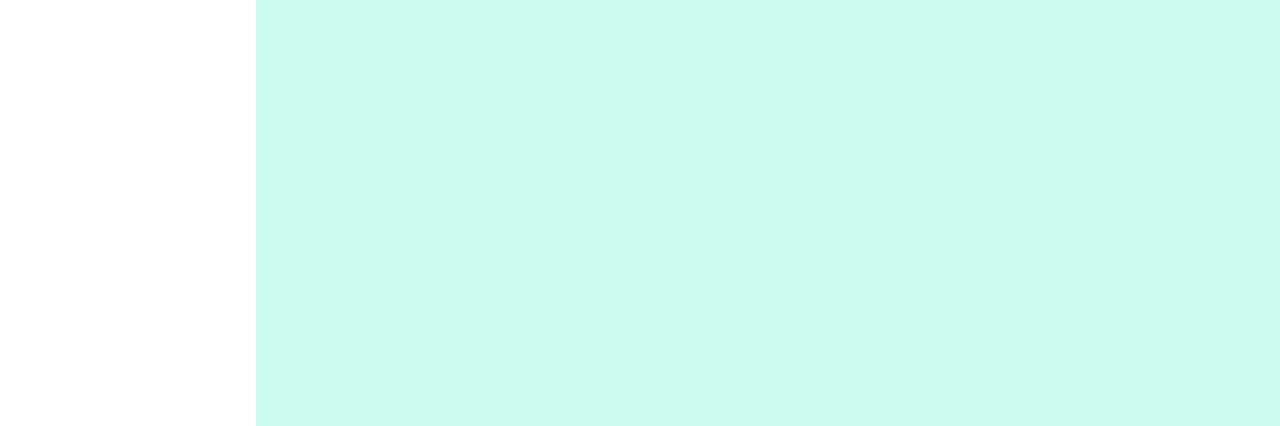
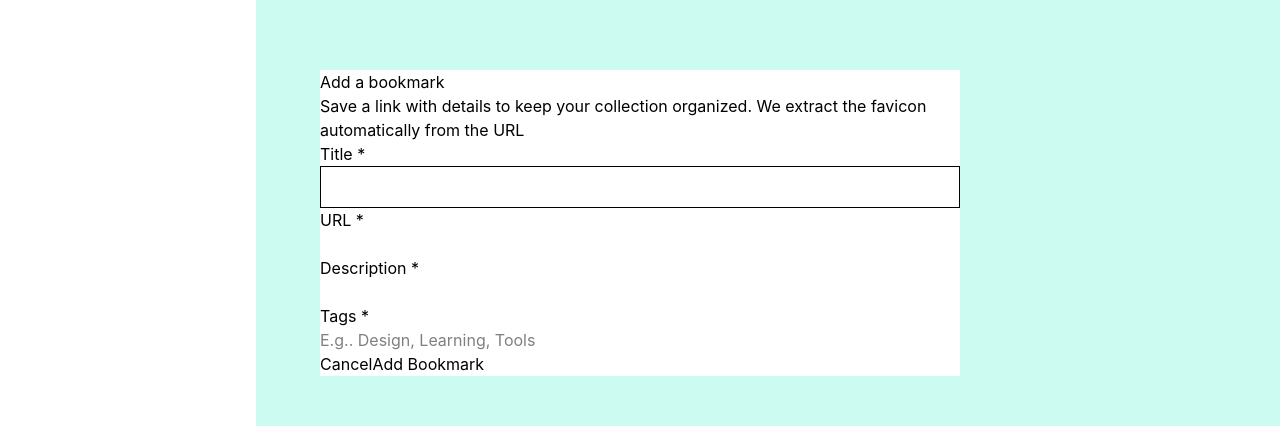
Before and after one commit to conormcfarlane/bookmark-manager, a React (Vite) app: page / in a window 1280 px wide. Both pictures are taken after typing "Sample" into the empty fields and a click on the button "Add Bookmark". Shown: the part 177-603 px from the top of the page. Built offline with nearby package versions, Linux system fonts and the light colour scheme; no server answers; the database is empty.

Commit message:
styling started on add bookmark modal

```diff
--- a/src/App.tsx
+++ b/src/App.tsx
@@ -83,8 +83,8 @@ function App() {
     setIsAddOpen(false);
   }
   return (
-    <div className="mx-auto bg-teal-100 min-h-screen pb-20">
-      <div className="grid lg:grid-cols-[20%_80%]">
+    <div className=" mx-auto bg-teal-100 min-h-screen pb-20">
+      <div className=" grid lg:grid-cols-[20%_80%]">
         <div className="">
           <SideBar
             bookmarks={bookmarks}
@@ -108,6 +108,7 @@ function App() {
             onDelete={handleDelete}
           />
         </div>
+        <div className="absolute bg-white top-1/2 left-1/2 -translate-x-1/2 -translate-y-1/2">
           {isAddOpen && (
             <BookmarkForm onSubmit={handleAddBookmark}
               isLoading={isSaving}
@@ -115,6 +116,8 @@ function App() {
               onCancel={() => setIsAddOpen(false)} />
           )}
         </div>
+
+      </div>
     </div>
   );
 }
--- a/src/assets/components/BookmarkForm.tsx
+++ b/src/assets/components/BookmarkForm.tsx
@@ -24,10 +24,10 @@ export default function BookmarkForm({ onSubmit, isLoading, error, onCancel }: B
             <div>
                 <form onSubmit={handleSubmit}>
                     <div>
-                        <div><label htmlFor="">Title *</label><input type="text" value={title} onChange={(e) => setTitle(e.target.value)} /></div>
-                        <div><label htmlFor="">URL *</label><input type="text" value={url} onChange={(e) => setUrl(e.target.value)} /></div>
-                        <div><label htmlFor="">Description *</label><input type="text" value={description} onChange={(e) => setDescription(e.target.value)} /></div>
-                        <div><label htmlFor="">Tags *</label><input type="text" placeholder="E.g.. Design, Learning, Tools" value={tags} onChange={(e) => setTags(e.target.value)} /></div>
+                        <div className="flex flex-col"><label htmlFor="">Title *</label><input type="text" value={title} onChange={(e) => setTitle(e.target.value)} className="p-2 border" /></div>
+                        <div className="flex flex-col" ><label htmlFor="">URL *</label><input type="text" value={url} onChange={(e) => setUrl(e.target.value)} /></div>
+                        <div className="flex flex-col" ><label htmlFor="">Description *</label><input type="text" value={description} onChange={(e) => setDescription(e.target.value)} /></div>
+                        <div className="flex flex-col" ><label htmlFor="">Tags *</label><input type="text" placeholder="E.g.. Design, Learning, Tools" value={tags} onChange={(e) => setTags(e.target.value)} /></div>
                     </div>
                     <div>
                         <button type="button" onClick={onCancel}>Cancel</button>
```
Lines whose indentation alone changed are shown as unchanged.
